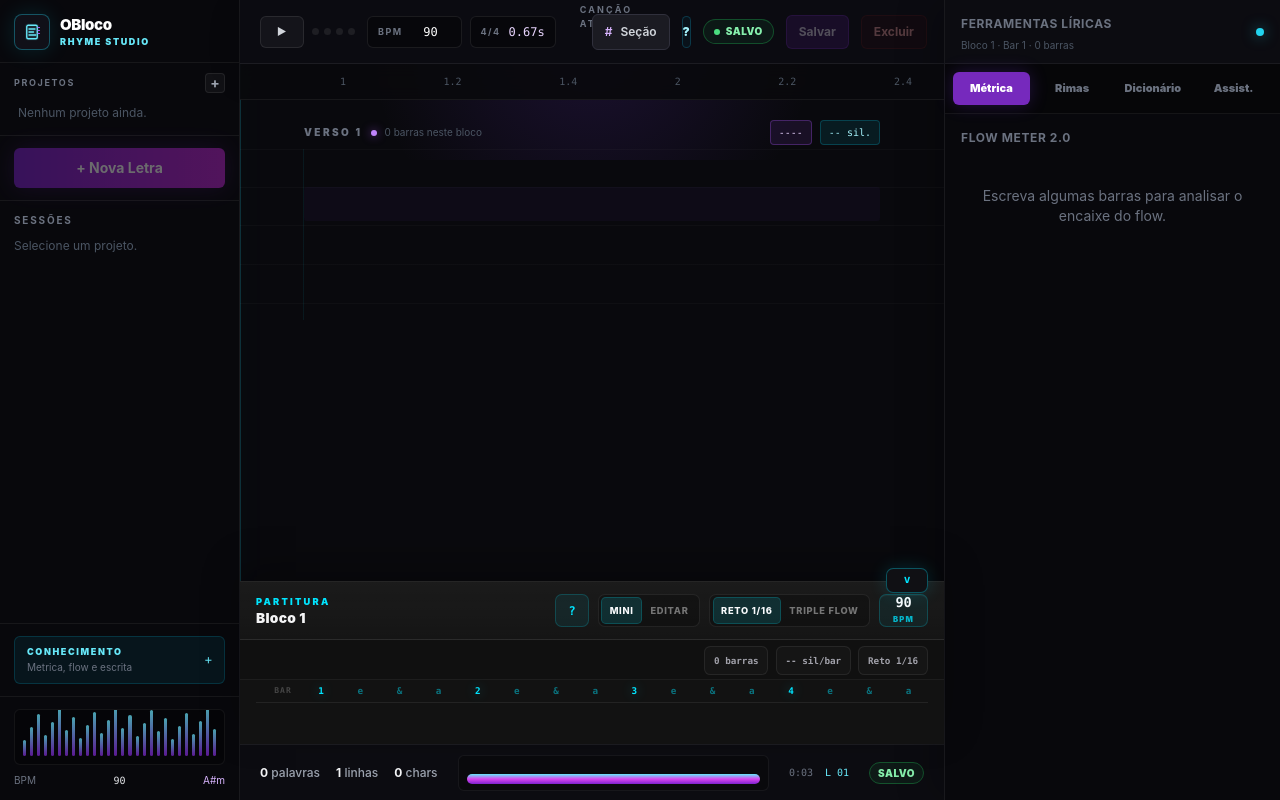
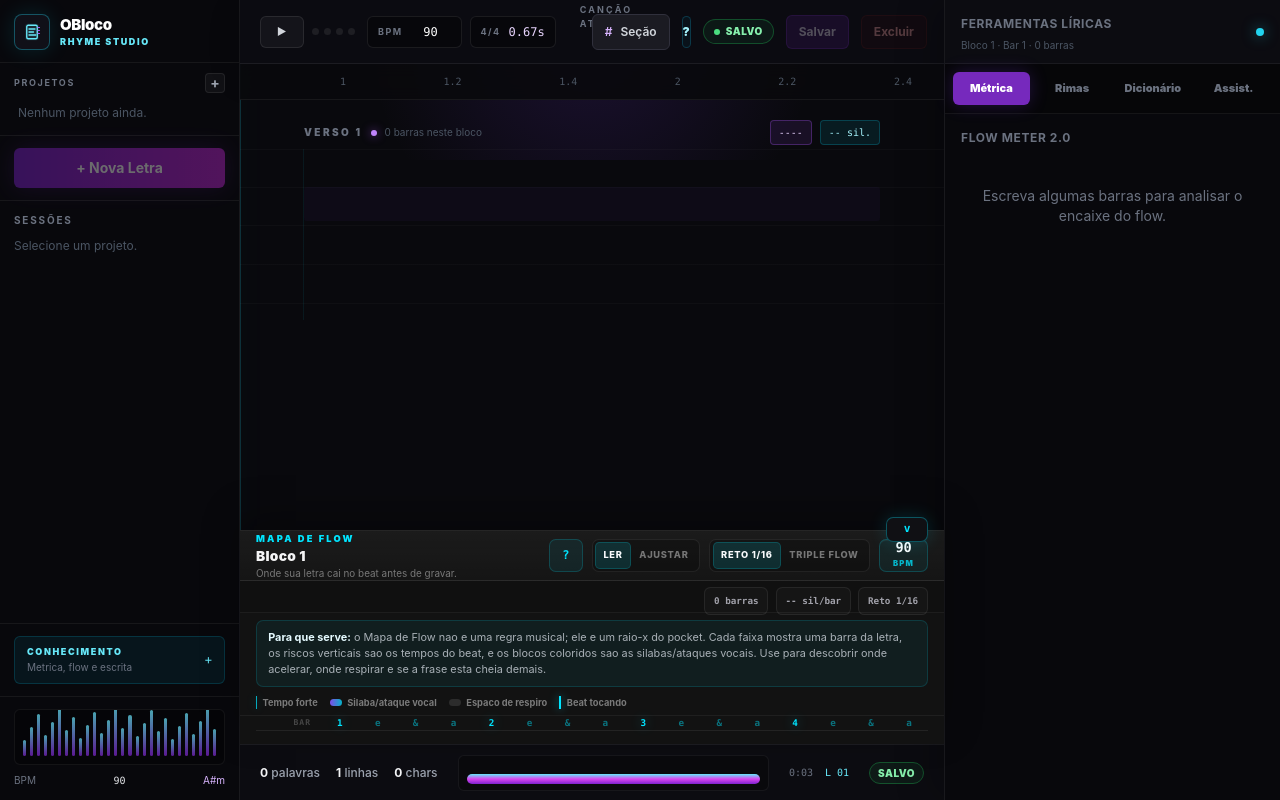
Before and after one commit to BLADE777ONE/flowwrite, a React (Vite) app: page / in a window 1280 px wide. Built offline with nearby package versions, Linux system fonts and the light colour scheme; a web font is replaced by a local one.

Commit message:
ux: clarify flow map

```diff
--- a/src/features/rhythm/components/RhythmicScorePanel.tsx
+++ b/src/features/rhythm/components/RhythmicScorePanel.tsx
@@ -11,6 +11,11 @@ interface RhythmicScorePanelProps {
 
 type SlotOverrides = Record<string, number>
 type ScoreViewMode = 'compact' | 'detail'
+type RhythmInsight = {
+  label: string
+  hint: string
+  className: 'low' | 'cool' | 'good' | 'hot'
+}
 
 const POCKETS: Array<{ id: RhythmPocket; label: string; hint: string; markers: string[] }> = [
   {
@@ -48,8 +53,8 @@ function buildLineOverrides(overrides: SlotOverrides, lineIndex: number): Record
 function EmptyScore() {
   return (
     <div className="rhythm-empty">
-      <div className="rhythm-empty-icon">16</div>
-      <p>Digite algumas barras para desenhar o encaixe rítmico.</p>
+      <div className="rhythm-empty-icon">FLOW</div>
+      <p>Digite algumas barras para ver onde suas silabas caem no beat, onde sobra respiro e onde o flow fica cheio.</p>
     </div>
   )
 }
@@ -87,6 +92,42 @@ function getLineDensity(syllableCount: number): { label: string; className: stri
   if (syllableCount >= 10) return { label: 'pocket', className: 'good' }
   if (syllableCount >= 5) return { label: 'leve', className: 'cool' }
   return { label: 'vazio', className: 'low' }
+}
+
+function getRhythmInsight(map: RhythmLineMap): RhythmInsight {
+  const count = map.syllables.length
+  const strongHits = map.syllables.filter(note => note.startsBeat).length
+  const strongRatio = count > 0 ? strongHits / count : 0
+
+  if (count >= 15) {
+    return {
+      label: 'cheio',
+      hint: 'Muita silaba na barra. Pode pedir double time, corte de palavra ou pausa marcada.',
+      className: 'hot',
+    }
+  }
+
+  if (count <= 4) {
+    return {
+      label: 'respiro',
+      hint: 'Poucas silabas. Bom para pausa, resposta, ad-lib ou entrada antes da proxima barra.',
+      className: 'cool',
+    }
+  }
+
+  if (strongRatio >= 0.38) {
+    return {
+      label: 'ancorado',
+      hint: 'Varias silabas caem em tempos fortes. Tende a soar firme e facil de seguir.',
+      className: 'good',
+    }
+  }
+
+  return {
+    label: 'solto',
+    hint: 'As silabas ficam mais entre os tempos. Pode soar mais swingado ou mais dificil de encaixar.',
+    className: 'low',
+  }
 }
 
 function SyllableNote({
@@ -160,14 +201,15 @@ function RhythmLine({
 }) {
   const filledSlots = new Set(map.syllables.map(note => note.slot))
   const density = getLineDensity(map.syllables.length)
+  const insight = getRhythmInsight(map)
   const beatStep = map.pocket === 'triplet' ? 3 : 4
 
   return (
-    <div className={`rhythm-line ${active ? 'is-active' : ''} is-${density.className}`}>
+    <div className={`rhythm-line ${active ? 'is-active' : ''} is-${density.className}`} title={insight.hint}>
       <div className="rhythm-line-meta">
-        <small>BAR</small>
+        <small>barra</small>
         <span>{String(displayIndex + 1).padStart(2, '0')}</span>
-        {!collapsed && <small>{mode === 'detail' ? `${Math.round(map.barDurationMs)}ms` : density.label}</small>}
+        {!collapsed && <small className={`rhythm-line-insight is-${insight.className}`}>{mode === 'detail' ? `${map.syllables.length} sil.` : insight.label}</small>}
       </div>
 
       {!collapsed && mode === 'detail' && (
@@ -214,6 +256,17 @@ function RhythmLine({
   )
 }
 
+function RhythmLegend() {
+  return (
+    <div className="rhythm-legend">
+      <span><b className="is-strong" />Tempo forte</span>
+      <span><b className="is-note" />Silaba/ataque vocal</span>
+      <span><b className="is-breath" />Espaco de respiro</span>
+      <span><b className="is-playhead" />Beat tocando</span>
+    </div>
+  )
+}
+
 export function RhythmicScorePanel({
   lines,
   bpm,
@@ -224,7 +277,7 @@ export function RhythmicScorePanel({
   const [collapsed, setCollapsed] = useState(false)
   const [mode, setMode] = useState<ScoreViewMode>('compact')
   const [pocket, setPocket] = useState<RhythmPocket>('straight16')
-  const [showHelp, setShowHelp] = useState(false)
+  const [showHelp, setShowHelp] = useState(true)
   const [overrides, setOverrides] = useState<SlotOverrides>({})
   const selectedPocket = POCKETS.find(item => item.id === pocket) ?? POCKETS[0]
 
@@ -259,15 +312,20 @@ export function RhythmicScorePanel({
         type="button"
         className="rhythm-collapse-btn"
         onClick={() => setCollapsed(value => !value)}
-        title={collapsed ? 'Expandir partitura rítmica' : 'Recolher partitura rítmica'}
+        title={collapsed ? 'Expandir Mapa de Flow' : 'Recolher Mapa de Flow'}
       >
         {collapsed ? '^' : 'v'}
       </button>
 
       <div className="rhythm-panel-header">
         <div>
-          <p className="rhythm-kicker">Partitura</p>
-          {!collapsed && <h2>Bloco {Math.floor(startBarIndex / 4) + 1}</h2>}
+          <p className="rhythm-kicker">Mapa de Flow</p>
+          {!collapsed && (
+            <>
+              <h2>Bloco {Math.floor(startBarIndex / 4) + 1}</h2>
+              <p className="rhythm-subtitle">Onde sua letra cai no beat antes de gravar.</p>
+            </>
+          )}
         </div>
         {!collapsed && (
           <div className="rhythm-header-actions">
@@ -275,24 +333,24 @@ export function RhythmicScorePanel({
               type="button"
               className="rhythm-help-btn"
               onClick={() => setShowHelp(value => !value)}
-              title="Entender a partitura ritmica"
+              title="Entender o Mapa de Flow"
             >
               ?
             </button>
-            <div className="rhythm-view-toggle" role="group" aria-label="Modo da partitura">
+            <div className="rhythm-view-toggle" role="group" aria-label="Modo do Mapa de Flow">
               <button
                 type="button"
                 className={mode === 'compact' ? 'active' : ''}
                 onClick={() => setMode('compact')}
               >
-                Mini
+                Ler
               </button>
               <button
                 type="button"
                 className={mode === 'detail' ? 'active' : ''}
                 onClick={() => setMode('detail')}
               >
-                Editar
+                Ajustar
               </button>
             </div>
             <div className="rhythm-pocket-toggle" role="group" aria-label="Pocket rítmico">
@@ -326,12 +384,13 @@ export function RhythmicScorePanel({
 
       {!collapsed && showHelp && (
         <div className="rhythm-help">
-          <strong>Como ler:</strong> cada linha e uma barra. Os blocos mostram onde as silabas podem cair no compasso.
-          A partitura nao obriga o artista a cantar exatamente ali; ela serve para testar pocket, pausa, respiro e swing.
-          Use Trap Flow para tercinas e Editar para arrastar silabas para frente ou para tras.
+          <strong>Para que serve:</strong> o Mapa de Flow nao e uma regra musical; ele e um raio-x do pocket.
+          Cada faixa mostra uma barra da letra, os riscos verticais sao os tempos do beat, e os blocos coloridos sao
+          as silabas/ataques vocais. Use para descobrir onde acelerar, onde respirar e se a frase esta cheia demais.
         </div>
       )}
 
+      {!collapsed && <RhythmLegend />}
       {!collapsed && <BeatHeader markers={selectedPocket.markers} />}
 
       <div className="rhythm-lines editor-scroll">
--- a/src/renderer/components/OnboardingOverlay.tsx
+++ b/src/renderer/components/OnboardingOverlay.tsx
@@ -69,10 +69,10 @@ const steps: OnboardingStep[] = [
   },
   {
     id: 'rhythm',
-    eyebrow: 'Partitura',
-    title: 'Veja o flow de cada barra em tempo real',
+    eyebrow: 'Mapa de Flow',
+    title: 'Veja como cada barra cai no beat',
     description:
-      'O painel ritmico transforma o texto em uma leitura de compasso para voce sentir respiro, densidade e bounce.',
+      'O Mapa de Flow mostra onde as silabas entram no compasso, onde sobra respiro e quando a barra esta cheia demais. Use como raio-x do pocket, nao como regra fixa.',
     selector: '[data-onboarding="rhythm-panel"]',
     preferredSide: 'top',
   },
--- a/src/renderer/styles/global.css
+++ b/src/renderer/styles/global.css
@@ -377,8 +377,8 @@
     position: relative;
     width: 100%;
     min-width: 0;
-    height: 10.2rem;
-    min-height: 10.2rem;
+    height: 13.4rem;
+    min-height: 13.4rem;
     display: flex;
     flex-direction: column;
     background: #121212;
@@ -395,8 +395,8 @@
   }
 
   .rhythm-panel.is-detail {
-    height: 16.8rem;
-    min-height: 16.8rem;
+    height: 18.8rem;
+    min-height: 18.8rem;
   }
 
   .rhythm-panel.is-collapsed {
@@ -456,6 +456,14 @@
     margin-top: 0.18rem;
   }
 
+  .rhythm-subtitle {
+    margin-top: 0.18rem;
+    max-width: 24rem;
+    color: rgba(255,255,255,0.42);
+    font-size: 0.62rem;
+    line-height: 1.25;
+  }
+
   .rhythm-header-actions {
     display: flex;
     align-items: center;
@@ -497,7 +505,7 @@
   }
 
   .rhythm-help {
-    margin: 0.45rem 1rem 0.35rem;
+    margin: 0.45rem 1rem 0.25rem;
     padding: 0.55rem 0.7rem;
     border: 1px solid rgba(0,229,255,0.15);
     border-radius: 0.45rem;
@@ -579,6 +587,56 @@
     background: rgba(0,0,0,0.12);
   }
 
+  .rhythm-legend {
+    display: flex;
+    align-items: center;
+    flex-wrap: wrap;
+    gap: 0.45rem 0.75rem;
+    padding: 0.28rem 1rem 0.35rem;
+    border-bottom: 1px solid rgba(255,255,255,0.055);
+    color: rgba(255,255,255,0.44);
+    font-size: 0.58rem;
+    font-weight: 750;
+  }
+
+  .rhythm-legend span {
+    display: inline-flex;
+    align-items: center;
+    gap: 0.35rem;
+    white-space: nowrap;
+  }
+
+  .rhythm-legend b {
+    width: 0.75rem;
+    height: 0.45rem;
+    display: inline-block;
+    border-radius: 99px;
+  }
+
+  .rhythm-legend b.is-strong {
+    width: 1px;
+    height: 0.8rem;
+    border-radius: 0;
+    background: rgba(0,229,255,0.72);
+    box-shadow: 0 0 8px rgba(0,229,255,0.35);
+  }
+
+  .rhythm-legend b.is-note {
+    background: linear-gradient(90deg, rgba(132,80,245,0.95), rgba(0,229,255,0.76));
+  }
+
+  .rhythm-legend b.is-breath {
+    background: rgba(255,255,255,0.11);
+  }
+
+  .rhythm-legend b.is-playhead {
+    width: 2px;
+    height: 0.85rem;
+    border-radius: 0;
+    background: #00E5FF;
+    box-shadow: 0 0 10px rgba(0,229,255,0.65);
+  }
+
   .rhythm-panel-stats span {
     min-width: 0;
     max-width: 8.8rem;
@@ -615,8 +673,8 @@
   }
 
   .rhythm-header-spacer {
-    width: 2.25rem;
-    flex: 0 0 2.25rem;
+    width: 3.45rem;
+    flex: 0 0 3.45rem;
     display: flex;
     align-items: center;
     justify-content: flex-end;
@@ -682,7 +740,7 @@
     display: flex;
     align-items: center;
     gap: 0.55rem;
-    padding: 0.28rem 0 0.12rem 2.85rem;
+    padding: 0.28rem 0 0.12rem 4.05rem;
     color: rgba(255,255,255,0.38);
     font-family: theme('fontFamily.mono');
     border-top: 1px solid rgba(0,229,255,0.12);
@@ -708,8 +766,8 @@
   }
 
   .rhythm-line-meta {
-    width: 2.25rem;
-    flex: 0 0 2.25rem;
+    width: 3.45rem;
+    flex: 0 0 3.45rem;
     display: flex;
     flex-direction: column;
     align-items: flex-end;
@@ -733,6 +791,36 @@
     color: rgba(0,229,255,0.42);
     font-family: theme('fontFamily.mono');
     font-size: 0.5rem;
+  }
+
+  .rhythm-line-meta small.rhythm-line-insight {
+    max-width: 2.9rem;
+    padding: 0.08rem 0.22rem;
+    border-radius: 0.25rem;
+    text-align: right;
+    overflow: hidden;
+    text-overflow: ellipsis;
+    white-space: nowrap;
+  }
+
+  .rhythm-line-insight.is-hot {
+    color: #fca5a5;
+    background: rgba(239,68,68,0.11);
+  }
+
+  .rhythm-line-insight.is-good {
+    color: #86efac;
+    background: rgba(34,197,94,0.10);
+  }
+
+  .rhythm-line-insight.is-cool {
+    color: #93c5fd;
+    background: rgba(59,130,246,0.10);
+  }
+
+  .rhythm-line-insight.is-low {
+    color: #d8b4fe;
+    background: rgba(168,85,247,0.10);
   }
 
   .rhythm-track {
```
